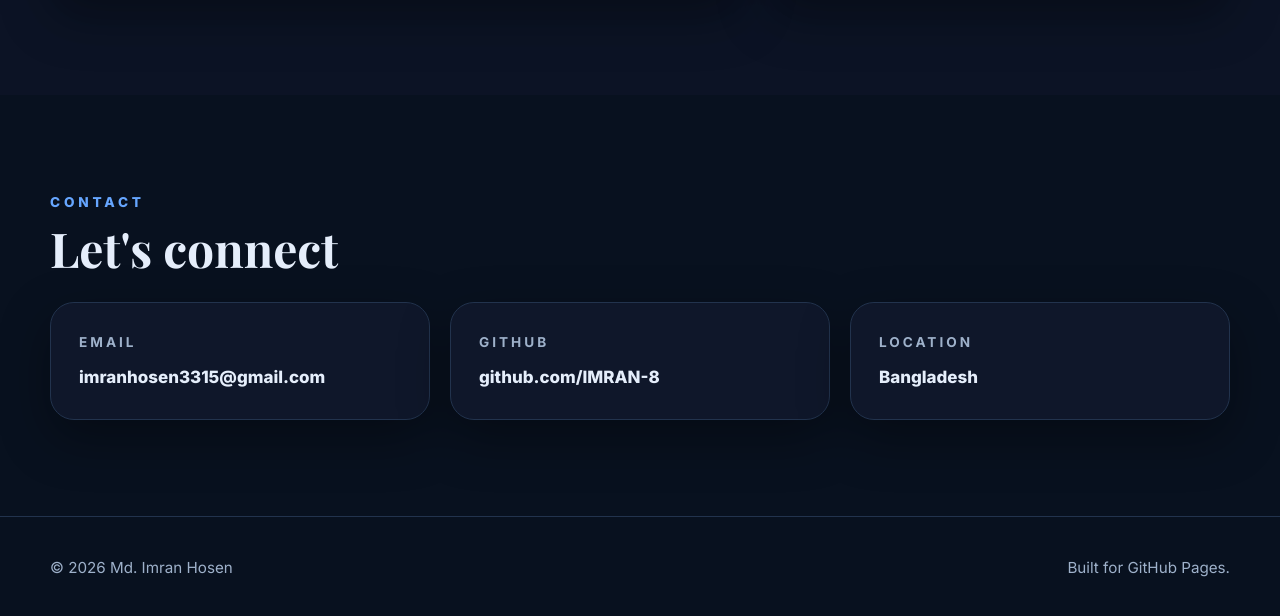
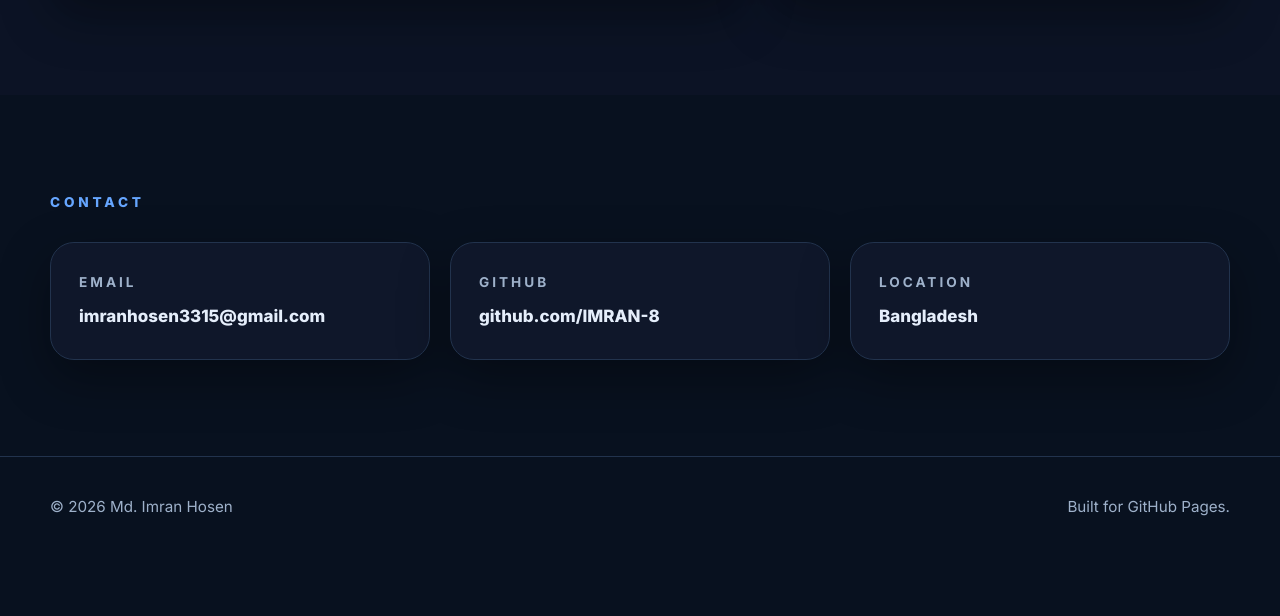
Before and after one commit to IMRAN-8/imran-8.github.io, a plain HTML site: page index.html in a window 1280 px wide. Shown: the part 3937-4553 px from the top of the page. After the commit the page ends 4494 px from the top, so only its background shows below. Drawn offline with nearby package versions, Linux system fonts and the light colour scheme.

Commit message:
Update index.html

```diff
--- a/index.html
+++ b/index.html
@@ -286,7 +286,7 @@
       <div class="container">
         <div class="section-heading reveal">
           <p class="eyebrow">Contact</p>
-          <h2>Let's connect</h2>
+
         </div>
 
         <div class="contact-grid">
```
